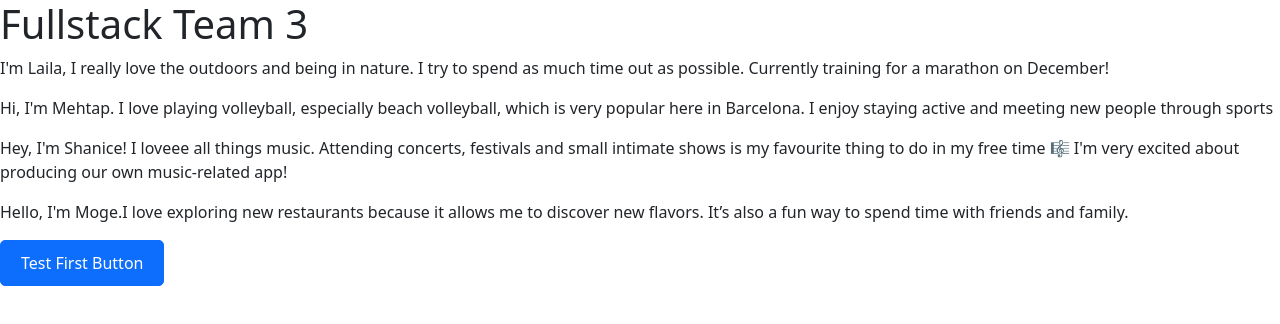
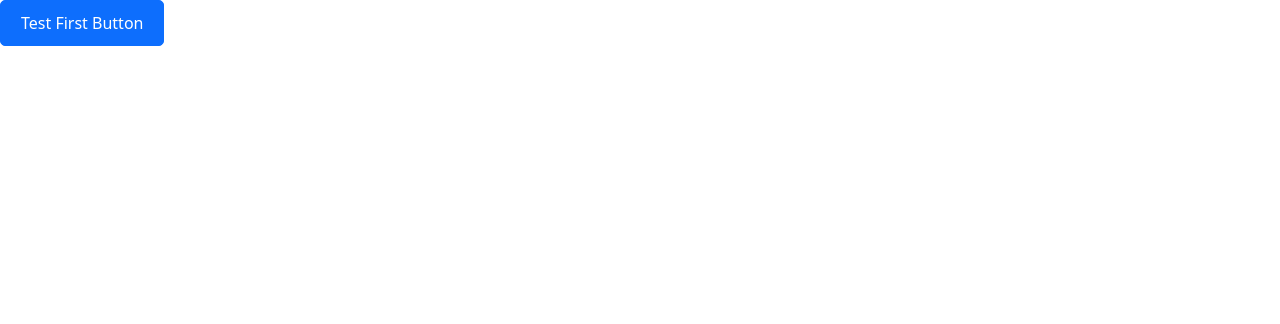
Before and after one commit to morgharrisx/fullstack-3, a React (Create React App) app in the folder frontend/: page / in a window 1280 px wide. Shown: the top 324 px of the page. Built offline with nearby package versions, Linux system fonts and the light colour scheme; the HTML template or start-up script is replaced by a standard one.

Commit message:
deleted the redundant import and texts in the return area

```diff
--- a/frontend/src/App.js
+++ b/frontend/src/App.js
@@ -1,18 +1,10 @@
 import './App.css';
-import Button from 'react-bootstrap/Button';
-
 import ReusableButton from './ReusableButton/ReusableButton';
 
 
 function App() {
   return (
     <div className="App">
-      <h1>Fullstack Team 3</h1>
-      <p>I'm Laila, I really love the outdoors and being in nature. I try to spend as much time out as possible. Currently training for a marathon on December! </p>
-      <p>Hi, I'm Mehtap. I love playing volleyball, especially beach volleyball, which is very popular here in Barcelona. I enjoy staying active and meeting new people through sports </p>
-      <p>Hey, I'm Shanice! I loveee all things music. Attending concerts, festivals and small intimate shows is my favourite thing to do in my free time 🎼 I'm very excited about producing our own music-related app!</p>
-      <p>Hello, I'm Moge.I love exploring new restaurants because it allows me to discover new flavors. It’s also a fun way to spend time with friends and family.</p>
-
       <ReusableButton text='Test First Button'></ReusableButton>
     </div>
   );
```
